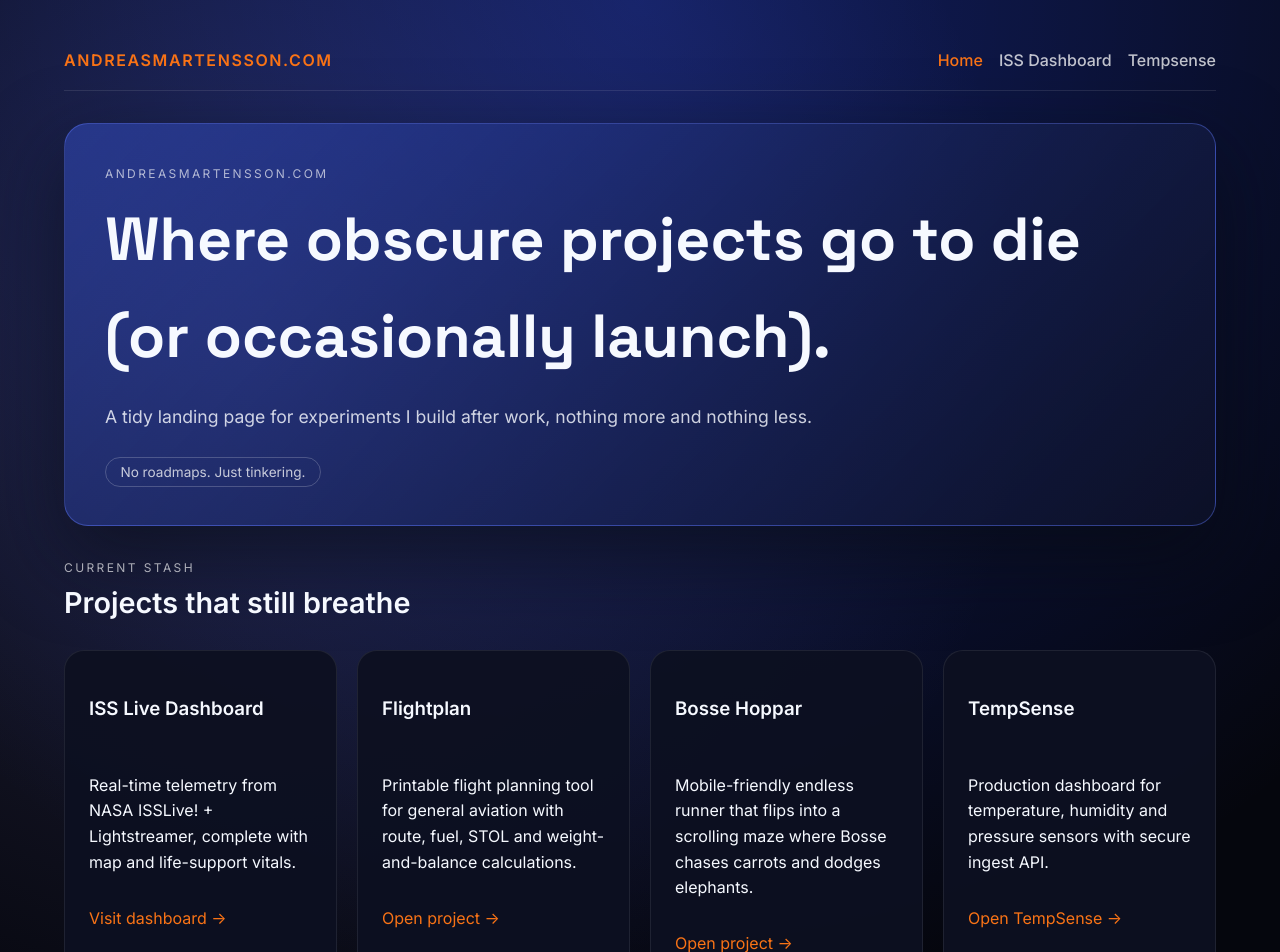
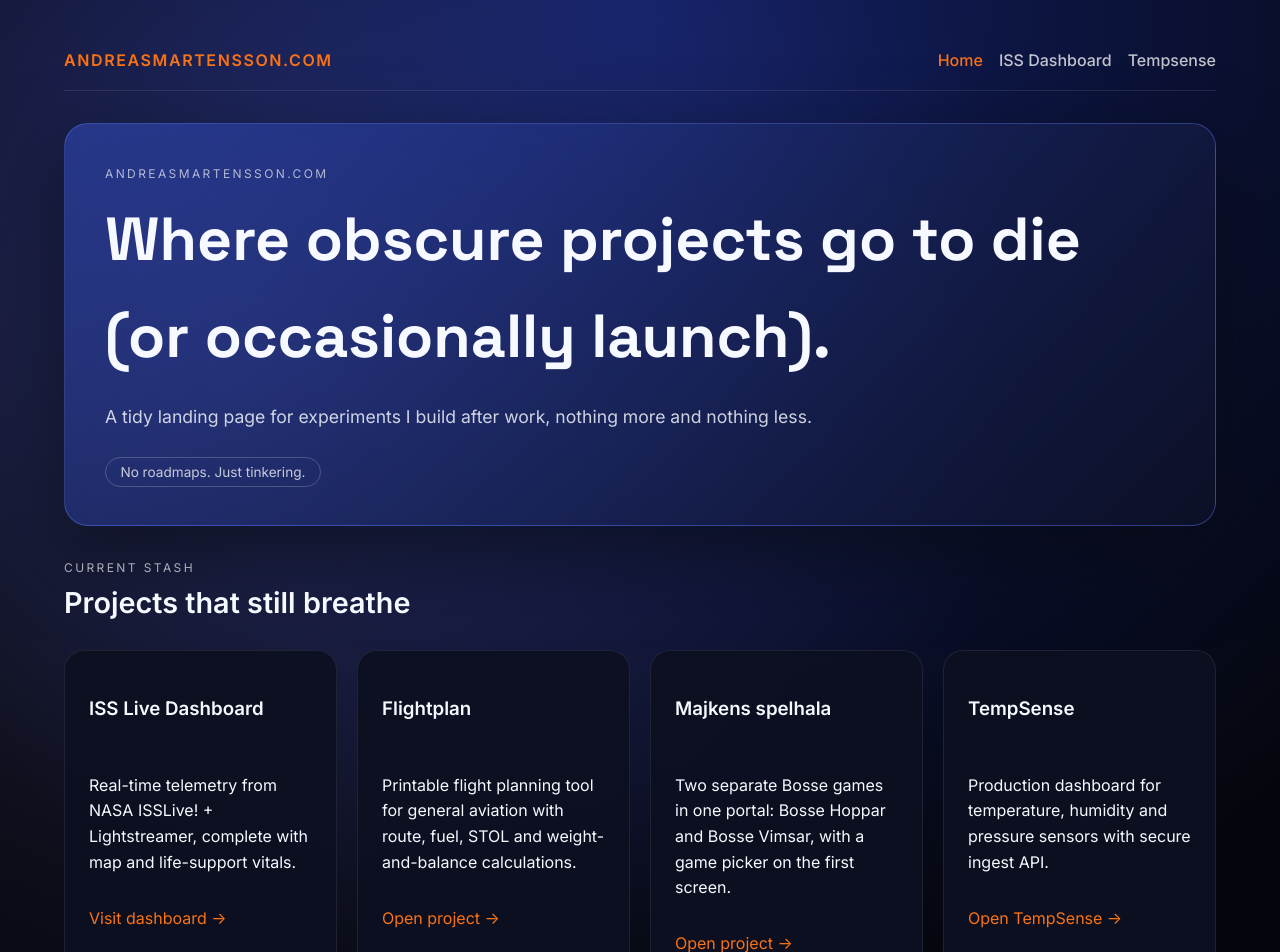
Before and after one commit to Thedude-andreas/andreasmartensson, a React (Vite) app: page / in a window 1280 px wide. Shown: the top 952 px of the page. Built offline with nearby package versions, Linux system fonts and the light colour scheme; no server answers; what lightstreamer-client-web would draw is missing.

Commit message:
Rename Bosse portal card

```diff
--- a/src/pages/Home.tsx
+++ b/src/pages/Home.tsx
@@ -31,8 +31,8 @@ export function Home() {
             </a>
           </article>
           <article className="project-card">
-            <h3>Bosse Hoppar</h3>
-            <p>Mobile-friendly endless runner that flips into a scrolling maze where Bosse chases carrots and dodges elephants.</p>
+            <h3>Majkens spelhala</h3>
+            <p>Two separate Bosse games in one portal: Bosse Hoppar and Bosse Vimsar, with a game picker on the first screen.</p>
             <a href="https://andreasmartensson.com/bosse-hoppar/" className="text-link" target="_blank" rel="noreferrer">
               Open project →
             </a>
```
